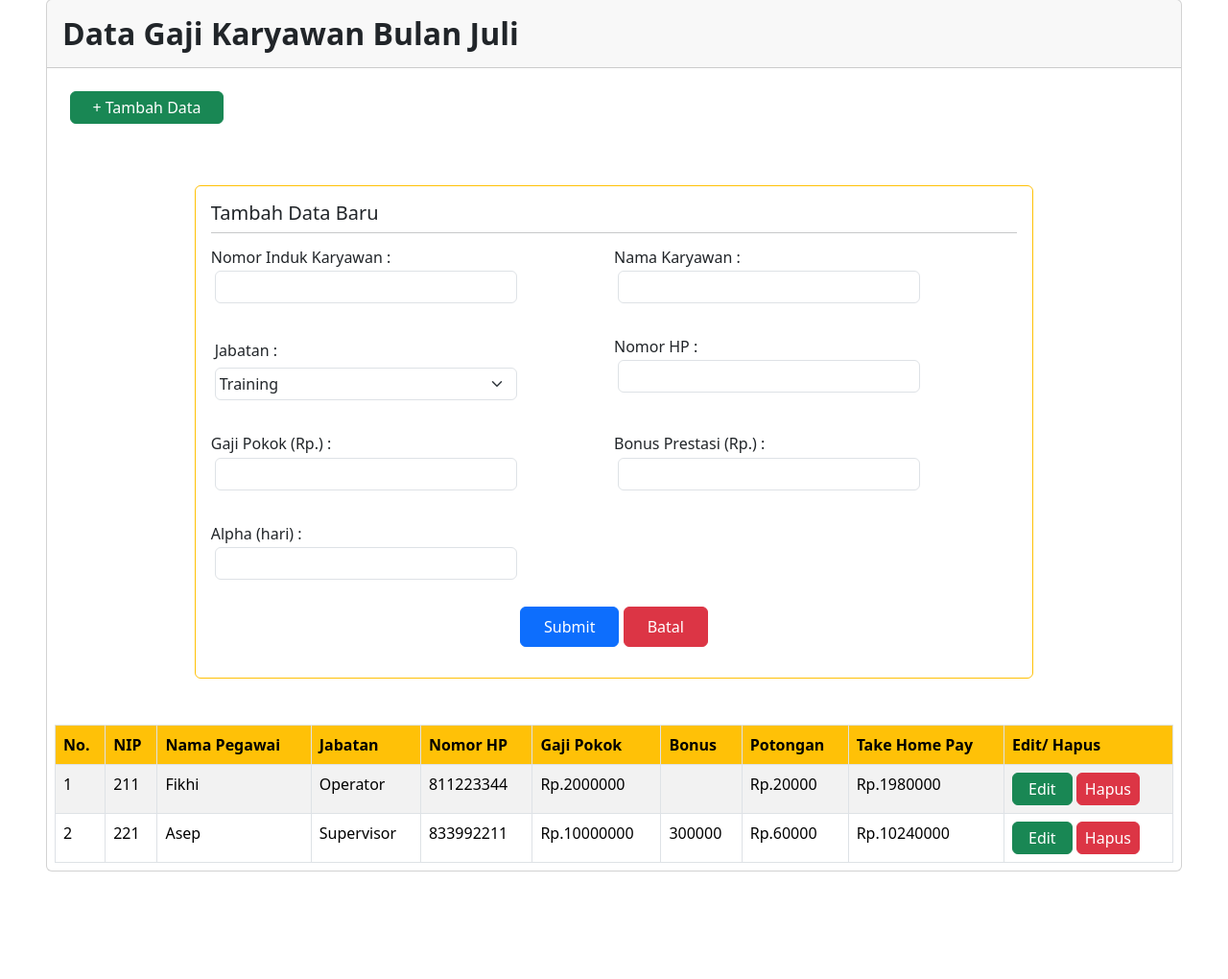
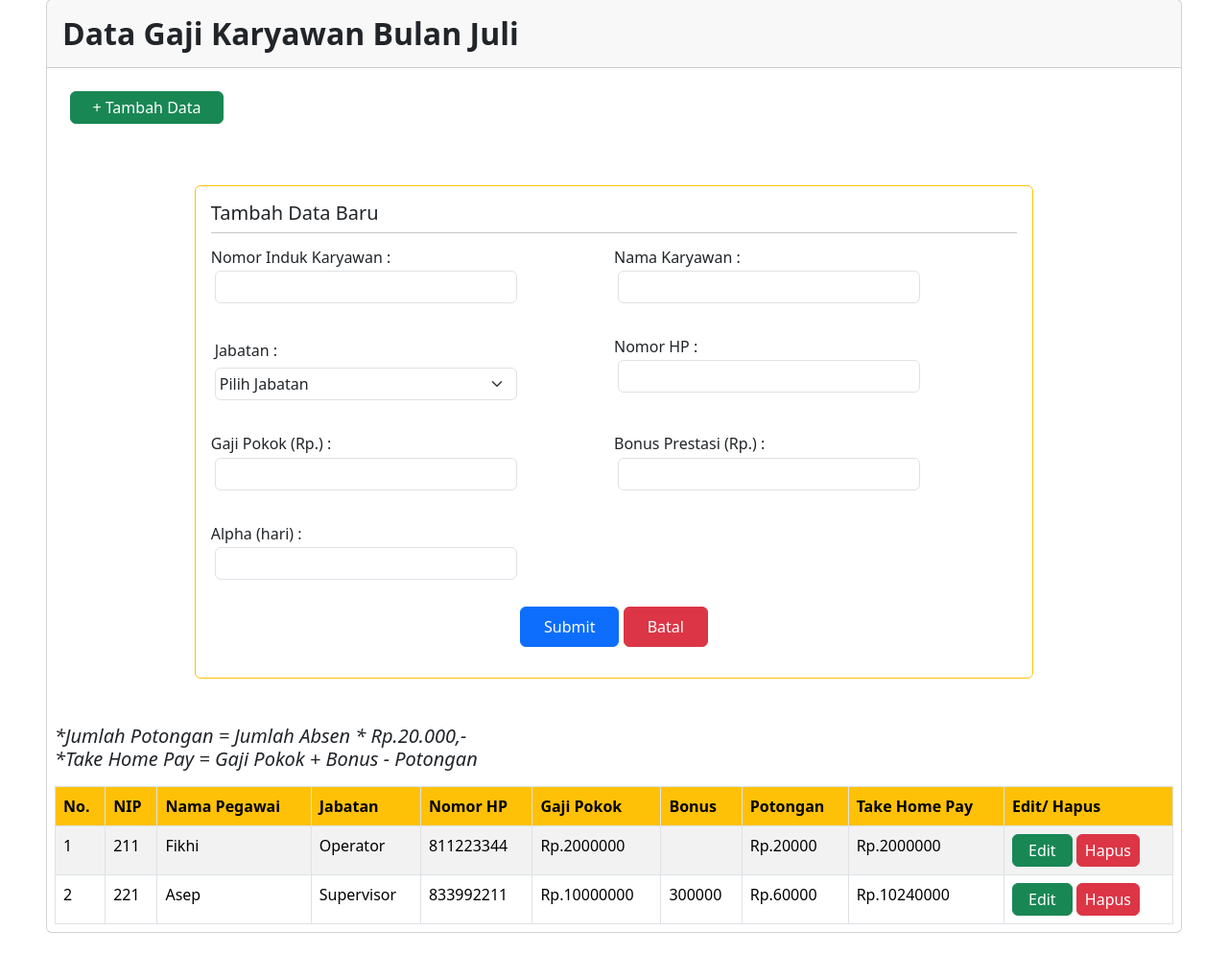
Before and after one commit to Nqadhafi/CRUD_OOP, a PHP site: page /index.php?page=tambah in a window 1280 px wide. Shown: the part 412-1432 px from the top of the page at 96% size. Before the commit the page ends 1320 px from the top, so only its background shows below. Run offline with PHP 8.4, Linux system fonts and the light colour scheme; data comes from the database, SQL or seed files in the repository.

Commit message:
Add placehorder

```diff
--- a/config.php
+++ b/config.php
@@ -54,6 +54,7 @@ class page implements haikal{
             $gajipokok = $_POST['462_gajipokok'];
             $bonus = $_POST['462_bonus'];
             $absen = $_POST['462_absen'];
+            $takehome = (int)$gajipokok + (int)$bonus - ((int)$absen*20000);
 
             $query = $koneksi->db->prepare("INSERT INTO data_gaji
             (nomorinduk_karyawan,
@@ -62,8 +63,9 @@ class page implements haikal{
             nomorhp_karyawan,
             gajipokok_karyawan,
             bonus_karyawan,
-            absen_karyawan)
-            VALUES (?, ?, ?, ?, ?, ?, ?)");
+            absen_karyawan,
+            takehome_karyawan)
+            VALUES (?, ?, ?, ?, ?, ?, ?, ?)");
             $query->execute([
                 $nomorinduk,
                 $nama,
@@ -71,7 +73,8 @@ class page implements haikal{
                 $nomorhp,
                 $gajipokok,
                 $bonus,
-                $absen]);
+                $absen,
+                $takehome]);
 
             header('Location: index.php');
             exit();
--- a/index.php
+++ b/index.php
@@ -52,11 +52,17 @@
         <div class="m-2">
         <table class="table table-striped table-bordered">
         <a href="?page=tambah" class="btn py-1 px-3 m-3 btn-success" style="width:10rem;">+ Tambah Data</a>
-    <div class="d-flex justify-content-center mx-auto">
+
+    <div class="d-flex flex-column justify-content-center mx-auto">
+
         <?php
             $page = new page();
             $page->proses();
             ?>
+        </div>
+        <div class="mb-3">
+            <i><h5>*Jumlah Potongan = Jumlah Absen * Rp.20.000,-</h5></i>
+            <i><h5>*Take Home Pay = Gaji Pokok + Bonus - Potongan</h5></i>
         </div>
         <thead>
             <td class="fw-bold bg-warning p-2">No.</td>
@@ -83,7 +89,7 @@ foreach ($data as $data) {
     echo "<td class='p-2'>Rp." . $data['gajipokok_karyawan'] . "</td>";
     echo "<td class='p-2'>" . $data['bonus_karyawan'] . "</td>";
     echo "<td class='p-2'>Rp." . ($potongan = $data['absen_karyawan'] * 20000) . "</td>";
-    echo "<td class='p-2'>Rp." . ((int)$data['gajipokok_karyawan'] - (int)$potongan + (int)$data['bonus_karyawan']) . "</td>";
+    echo "<td class='p-2'>Rp." . $data['takehome_karyawan'] . "</td>";
     echo "<td class='p-2'> ";
     echo "<a href='?page=edit&nomorinduk=" . $data['nomorinduk_karyawan'] . "' class='btn py-1 px-3 btn-success'>Edit</a> ";
     echo "<a href='?hapus=" . $data['nomorinduk_karyawan'] . "' onclick=\"return confirm('Apakah Anda Yakin Menghapus Data Ini?');\" class='btn py-1 px-2 btn-danger'>Hapus</a>";
--- a/tambah.php
+++ b/tambah.php
@@ -58,6 +58,7 @@ $tambah->proses();
         <h6>Jabatan :</h6>
     </label>
     <select  class="form-select p-1 m-1" name="462_Jabatan" id="462_Jabatan" onchange="nilaiGajiPokok()">
+      <option selected>Pilih Jabatan</option>
       <option value="Training">Training</option>
       <option value="Operator">Operator</option>
       <option value="Supervisor">Supervisor</option>
@@ -68,7 +69,7 @@ $tambah->proses();
 <div class="my-3 col-md-6">
 <div class="d-flex flex-column w-75">
     <label for="462_nomorhp"><h6>Nomor HP :</h6></label>
-    <input type="number" class="form-control p-1 m-1" name="462_nomorhp" id="">
+    <input type="tel" class="form-control p-1 m-1" name="462_nomorhp" id="" >
 </div>
     </div>
     <!-- Gaji Pokok -->
```
